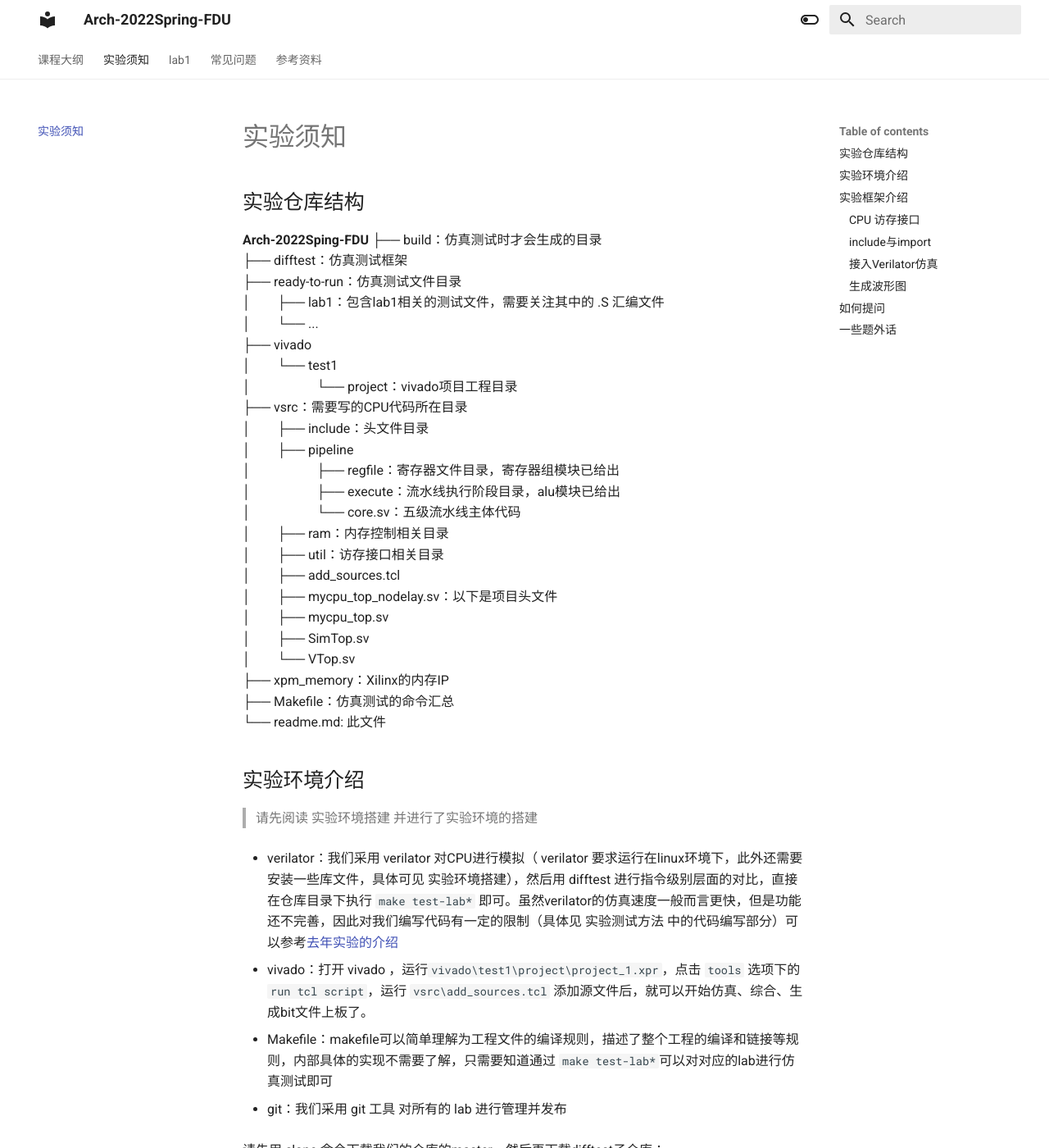
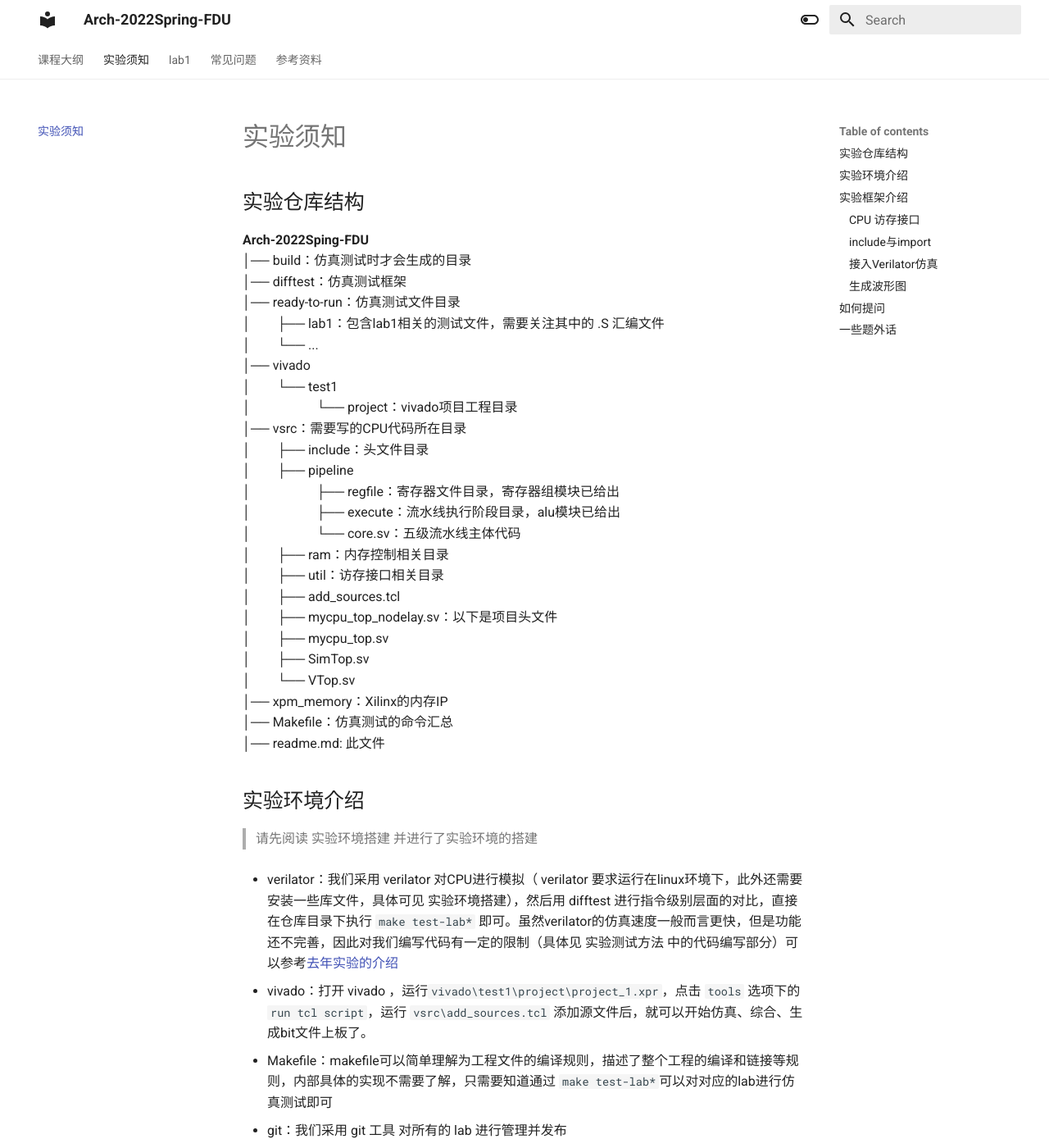
Before and after one commit to FDUCSLG/Arch-2022Spring-FDU, an MkDocs documentation site: the page built from docs/实验须知.md, in a window 1280 px wide and 1400 px high. Shown: the whole window at 82% size. Built offline with MkDocs 1.6.1 and Material for MkDocs 9.7.7, drawn with Linux system fonts in a browser that asks for light colours; emoji names are drawn with the system emoji font.

Commit message:
let structure tree well aligned

```diff
--- a/docs/实验须知.md
+++ b/docs/实验须知.md
@@ -1,15 +1,15 @@
 ## 实验仓库结构
 
 **Arch-2022Sping-FDU**
-├── build：仿真测试时才会生成的目录
-├── difftest：仿真测试框架
-├── ready-to-run：仿真测试文件目录
+│── build：仿真测试时才会生成的目录
+│── difftest：仿真测试框架
+│── ready-to-run：仿真测试文件目录
 │　　├── lab1：包含lab1相关的测试文件，需要关注其中的 .S 汇编文件
 │　　└── ...
-├── vivado
+│── vivado
 │　　└── test1
 │　　　　　└── project：vivado项目工程目录
-├── vsrc：需要写的CPU代码所在目录
+│── vsrc：需要写的CPU代码所在目录
 │　　├── include：头文件目录
 │　　├── pipeline
 │　　　　　├── regfile：寄存器文件目录，寄存器组模块已给出
@@ -22,9 +22,9 @@
 │　　├── mycpu_top.sv
 │　　├── SimTop.sv
 │　　└── VTop.sv
-├── xpm_memory：Xilinx的内存IP
-├── Makefile：仿真测试的命令汇总
-└── readme.md: 此文件
+│── xpm_memory：Xilinx的内存IP
+│── Makefile：仿真测试的命令汇总
+│── readme.md: 此文件
 
 
 
```
